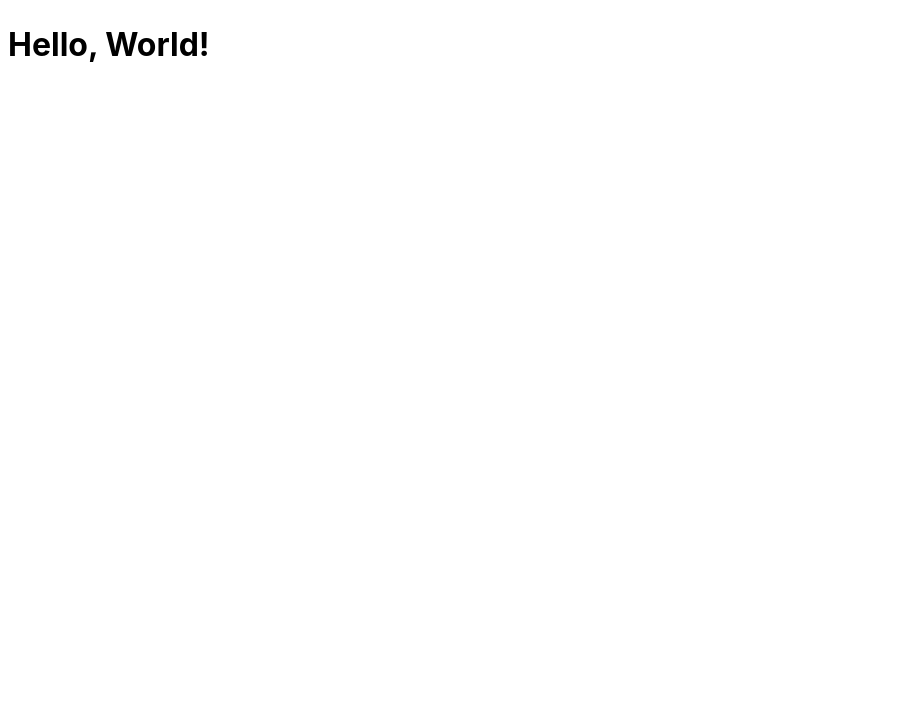
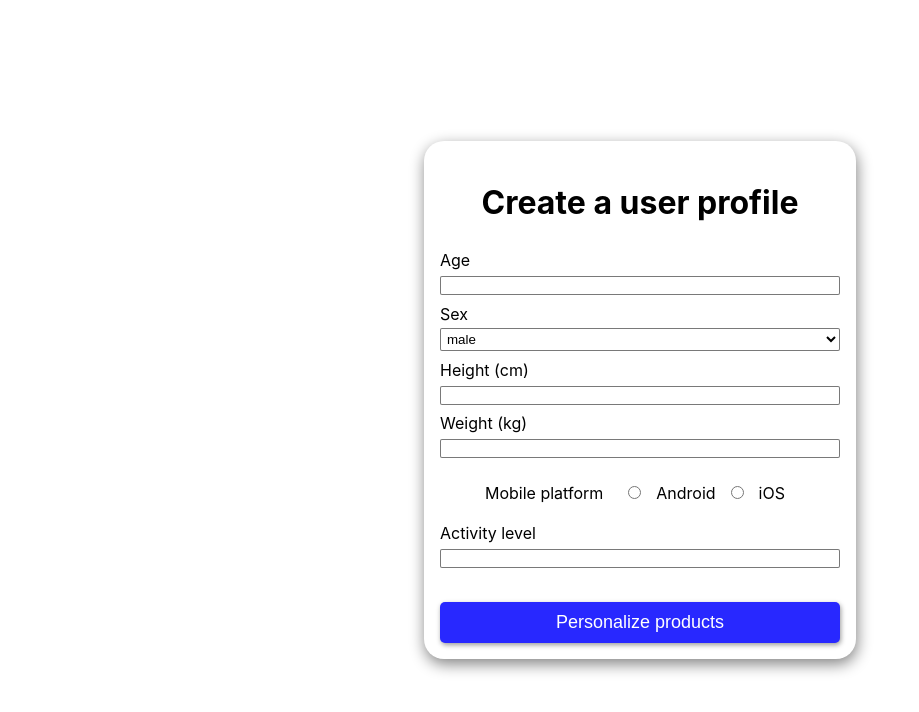
Before and after one commit to JuhoBjn/using-ai-to-tailor-product-listings-for-an-online-marketplace, a React (Vite) app in the folder frontend/: page / in a window 1280 px wide. Shown: the top 712 px of the page, without its empty margins (0-919 px from the left). Built offline with nearby package versions, Linux system fonts and the light colour scheme.

Commit message:
Add profile form layout

```diff
--- a/frontend/src/index.css
+++ b/frontend/src/index.css
@@ -9,3 +9,7 @@
   -moz-osx-font-smoothing: grayscale;
   -webkit-text-size-adjust: 100%;
 }
+
+body {
+  margin: 0;
+}
--- a/frontend/src/pages/profile/Profile.css
+++ b/frontend/src/pages/profile/Profile.css
@@ -0,0 +1,90 @@
+.background {
+  height: 100vh;
+  width: 100%;
+  display: flex;
+  align-items: center;
+  justify-content: center;
+}
+
+.user-profile-form_container {
+  height: fit-content;
+  max-height: 100%;
+  width: 85%;
+  max-width: 25em;
+  display: flex;
+  flex-direction: column;
+  align-items: center;
+  justify-content: center;
+  align-content: space-between;
+  border-style: solid;
+  border-width: 0px;
+  border-radius: 20px;
+  box-shadow: 1px 5px 15px rgba(0, 0, 0, 0.496);
+  padding: 1em;
+}
+
+.user-profile-form_container select,
+input {
+  width: 100%;
+  margin-bottom: 0.5em;
+}
+
+.user-profile-form_container input {
+  appearance: textfield;
+  -webkit-box-sizing: border-box;
+  -moz-box-sizing: border-box;
+  -o-box-sizing: border-box;
+  -ms-box-sizing: border-box;
+  box-sizing: border-box;
+  border-style: solid;
+  border-width: 1px;
+  border-radius: 2px;
+  border-color: #00000086;
+}
+
+.user-profile-form_container select {
+  width: 100%;
+  height: fit-content;
+  border-style: solid;
+  border-width: 1px;
+  border-radius: 2px;
+  border-color: #00000086;
+  background-color: white;
+  padding: 2px;
+}
+
+.mobile-platform-input {
+  width: fit-content;
+  height: fit-content;
+  margin: auto;
+  display: flex;
+  align-items: center;
+  white-space: nowrap;
+}
+
+.mobile-platform-input p {
+  margin-right: 20px;
+}
+
+.mobile-platform-input input[type="radio"],
+.mobile-platform-input label {
+  height: fit-content;
+  width: fit-content;
+  vertical-align: baseline;
+  margin: 5px;
+  padding: 5px;
+}
+
+.user-profile-form_container button {
+  width: 100%;
+  height: fit-content;
+  color: white;
+  font-weight: 200;
+  font-size: large;
+  background-color: #2828ff;
+  border-style: none;
+  border-radius: 5px;
+  box-shadow: 1px 2px 5px rgba(0, 0, 0, 0.395);
+  padding: 10px;
+  margin-top: 1.5em;
+}
--- a/frontend/src/pages/profile/index.jsx
+++ b/frontend/src/pages/profile/index.jsx
@@ -1,7 +1,64 @@
+import { useRef } from "react";
+
 import "./Profile.css";
 
 const Profile = () => {
-  return <h1>Hello, World!</h1>;
+  const ageRef = useRef(1);
+  const sexRef = useRef("dont-specify");
+  const heightRef = useRef(1);
+  const weightRef = useRef(1);
+  const mobilePlatformRef = useRef("ios");
+
+  const submitUserProfile = (event) => {
+    event.preventDefault();
+
+    console.log("Submit user profile");
+  };
+
+  return (
+    <div className="background">
+      <div className="user-profile-form_container">
+        <h1 id="user-profile-form_title">Create a user profile</h1>
+        <form onSubmit={submitUserProfile}>
+          <label htmlFor="age">Age</label>
+          <input id="age" type="number" min="1" ref={ageRef} required />
+          <label htmlFor="sex">Sex</label>
+          <select id="sex" ref={sexRef} required>
+            <option value="male">male</option>
+            <option value="female">female</option>
+            <option value="other">other</option>
+            <option value="dont-specify">I&apos;t rather not specify</option>
+          </select>
+          <label htmlFor="height">Height (cm)</label>
+          <input id="height" type="number" min="1" ref={heightRef} required />
+          <label htmlFor="weight">Weight (kg)</label>
+          <input id="weight" type="number" min="1" ref={weightRef} required />
+          <div className="mobile-platform-input">
+            <p>Mobile platform</p>
+            <input
+              id="mobile-android"
+              type="radio"
+              name="mobile-platform"
+              value="android"
+              ref={mobilePlatformRef}
+            />
+            <label htmlFor="mobile-android">Android</label>
+            <input
+              id="mobile-ios"
+              type="radio"
+              name="mobile-platform"
+              value="ios"
+              ref={mobilePlatformRef}
+            />
+            <label htmlFor="mobile-ios">iOS</label>
+          </div>
+          <label htmlFor="activity-level">Activity level</label>
+          <input id="activity-level" type="text" />
+          <button>Personalize products</button>
+        </form>
+      </div>
+    </div>
+  );
 };
 
 export default Profile;
```
